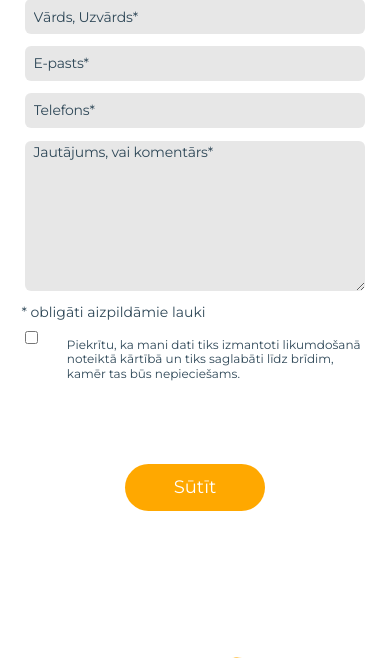
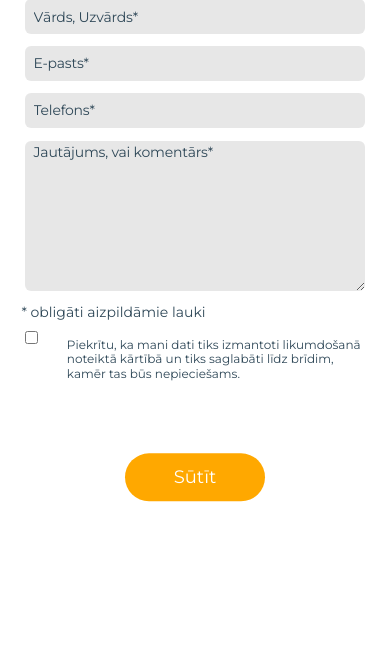
Before and after one commit to AnnaDam/AnnaDam.github.io, a PHP site: page / in a window 390 px wide. Shown: the part 1673-2331 px from the top of the page. Run offline with PHP 8.4, Linux system fonts and the light colour scheme.

Commit message:
send button test

```diff
--- a/Task_2_Anna_Damberga/assets/css/style.css
+++ b/Task_2_Anna_Damberga/assets/css/style.css
@@ -1054,15 +1054,17 @@ footer {
         width: 89%;
         margin-left: 7%;
         margin-top: 3%;
-        margin-bottom: 20%;
+        margin-bottom: unset;
     }
 
     .send_button {
         width: 140px;
         height: 47.69px;
         font-size: 18px;
-        margin-top: 5%;
-        margin-bottom: 21.5%;
+        margin-top: unset;
+        margin-bottom: 45.5%;
+        transform: translatey(160%);
+        -webkit-transform: translatey(160%);
     }
 
     .footer_pamats {
```
